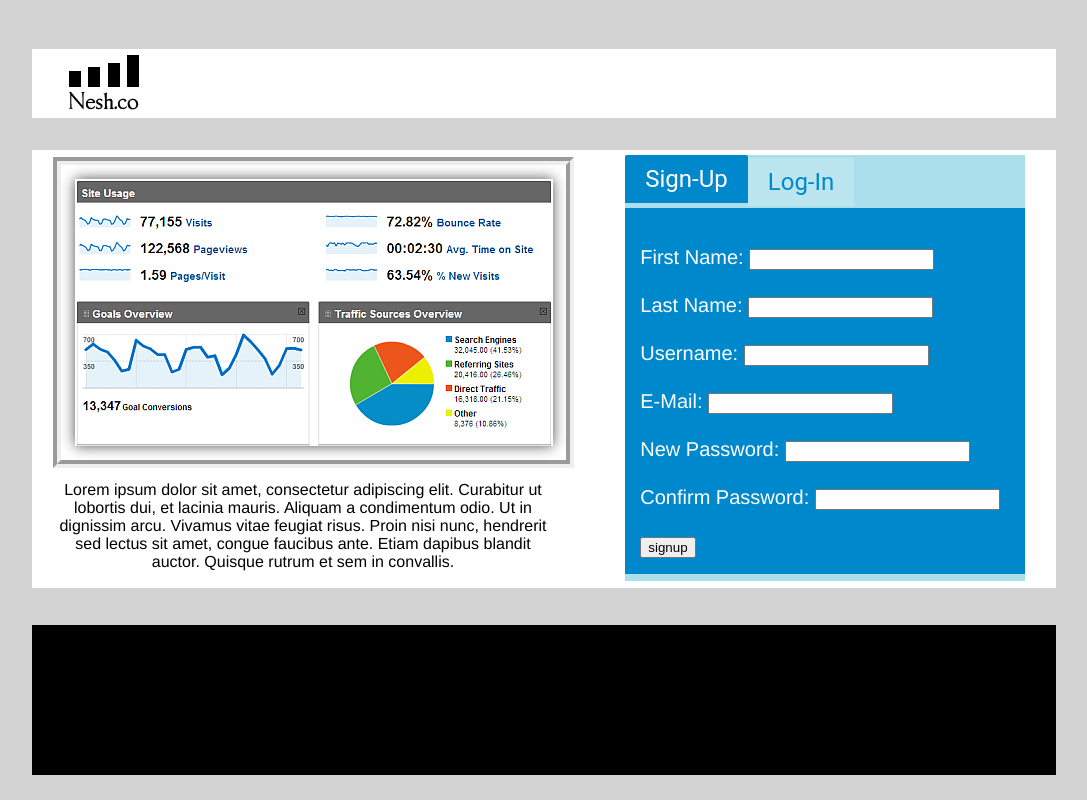
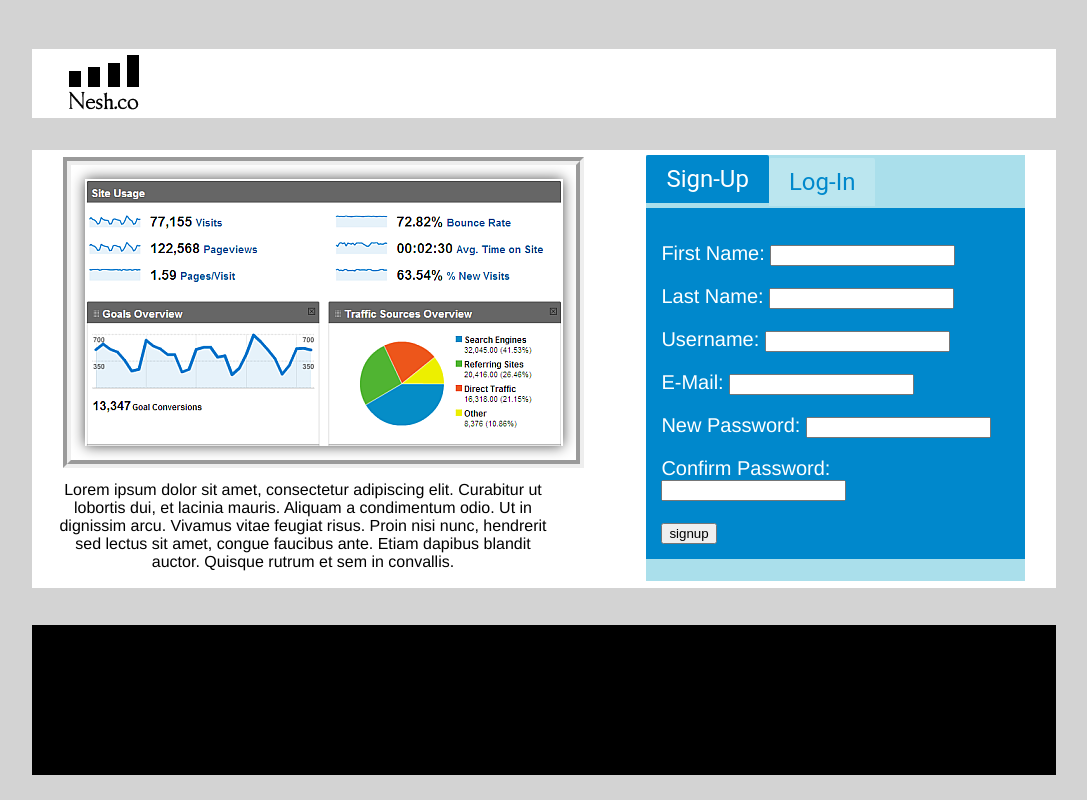
Before and after one commit to mjevans93308/NESH, a PHP site: page / in a window 1280 px wide. Shown: the whole page, without its empty margins (96-1183 px from the left). Run offline with PHP 8.4, Linux system fonts and the light colour scheme; some libraries are stand-ins or nearby versions.

Commit message:
resizeable page

```diff
--- a/html/styles/style.css
+++ b/html/styles/style.css
@@ -2,7 +2,7 @@
 body, html {
     max-height: 768px;
     max-width: 1024px;
-    min-width: 1024px;
+    min-width: 940px;
     min-height: 768px;
     margin-left: auto;
     margin-right: auto;
@@ -74,7 +74,7 @@ ul.tabs
     float: right;
     height:426px;
     left: -3%;
-    width: 400px;
+    width: 37%;
     bottom: 16%;
 }
 
@@ -138,7 +138,7 @@ footer{
   text-align: left;
   width: 100%;
   font-size: 20px;
-  line-height: 140%;
+  line-height: 100%;
   padding-top: 10px;
   background: #08C;
   padding: 15px;
```
